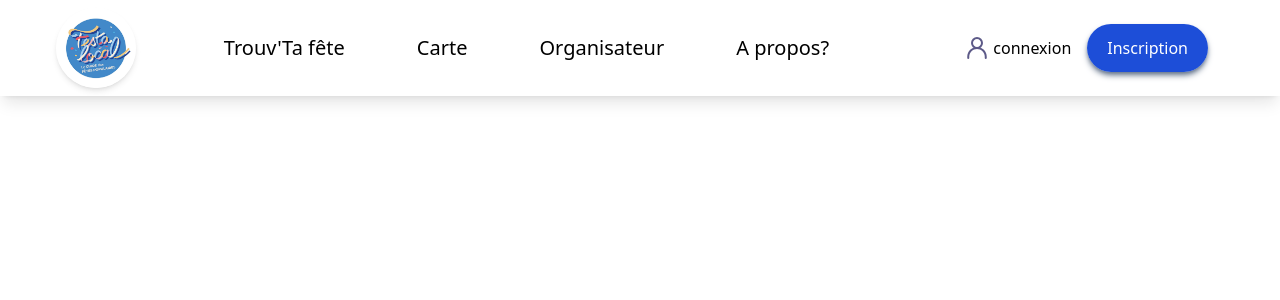
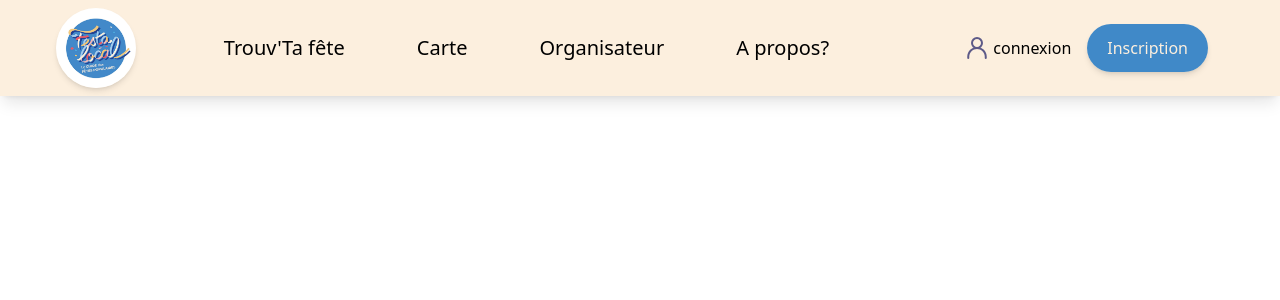
Before and after one commit to festalocal/Website, a React (Vite) app: page / in a window 1280 px wide. Shown: the top 300 px of the page. Built offline with nearby package versions, Linux system fonts and the light colour scheme.

Commit message:
Ajout de la palette couleur et adaptation a la Navbar

```diff
--- a/src/components/Navbar.tsx
+++ b/src/components/Navbar.tsx
@@ -7,7 +7,7 @@
 function Navbar() {
   return (
     <>
-      <nav className="z-100 bg-white flex flex-row justify-between fixed shadow-lg w-full top-0 left-0 px-14 py-2">
+      <nav className="z-100 flex flex-row justify-between fixed shadow-lg w-full top-0 left-0 px-14 py-2 bg-festa-beige">
         {/* Clickable logo container */}
         <div className="rounded-full">
           <a href="#" className="flex items-center">
@@ -20,16 +20,16 @@ function Navbar() {
         {/* Sections links container */}
         <div className="flex grow items-center justify-center pr-28">
           <ul className="p-4 flex flex-row place-content-evenly w-full">
-            <li className="inline ml-16 md:text-md xl:text-xl hover:text-cyan-800 hover:underline hover:underline-offset-4">
+            <li className="inline ml-16 md:text-md xl:text-xl hover:festa-dark-blue hover:underline hover:underline-offset-4">
               <a href="#">Trouv'Ta fête</a>
             </li>
-            <li className="inline  ml-16 md:text-md xl:text-xl hover:text-cyan-800 hover:underline hover:underline-offset-4">
+            <li className="inline  ml-16 md:text-md xl:text-xl hover:festa-dark-blue hover:underline hover:underline-offset-4">
               <a href="#">Carte</a>
             </li>
-            <li className="inline  ml-16 md:text-md xl:text-xl hover:text-cyan-800 hover:underline hover:underline-offset-4">
+            <li className="inline  ml-16 md:text-md xl:text-xl hover:festa-dark-blue hover:underline hover:underline-offset-4">
               <a href="#">Organisateur</a>
             </li>
-            <li className="inline  ml-16 md:text-md xl:text-xl hover:text-cyan-800 hover:underline hover:underline-offset-4">
+            <li className="inline  ml-16 md:text-md xl:text-xl hover:festa-dark-blue hover:underline hover:underline-offset-4">
               <a href="#">A propos?</a>
             </li>
           </ul>
@@ -40,12 +40,12 @@ function Navbar() {
             <a href="">
               <div className="flex">
                 <img className="mr-1" src="/user_connect.svg"></img>
-                <p className="text">connexion</p>
+                <p className="text-black">connexion</p>
               </div>
             </a>
           </div>
           <div className="rounded-full m-4 shadow-md shadow-slate-500">
-            <button className="rounded-full bg-blue-700 px-5 py-3 text-white my-auto hover:bg-blue-800">
+            <button className="rounded-full bg-festa-blue px-5 py-3 text-festa-beige my-auto hover:bg-festa-dark-blue">
               <a href="">Inscription</a>
             </button>
           </div>
--- a/tailwind.config.js
+++ b/tailwind.config.js
@@ -5,6 +5,19 @@ export default {
     "./src/**/*.{js,ts,jsx,tsx}",
   ],
   theme: {
+    // Festa Local color palette
+    colors: {
+      "festa-yellow": "#F2C87D",
+      "festa-beige": "#FCEFDE",
+      "festa-light-blue": "#A7CDEE",
+      "festa-blue": "#4089C8",
+      "festa-dark-blue": "#283F92",
+      "festa-red": "#EA5866",
+      "festa-pink": "#F4B8B8",
+    },
+    fontFamily: {
+
+    },
     extend: {},
   },
   plugins: [],
```
